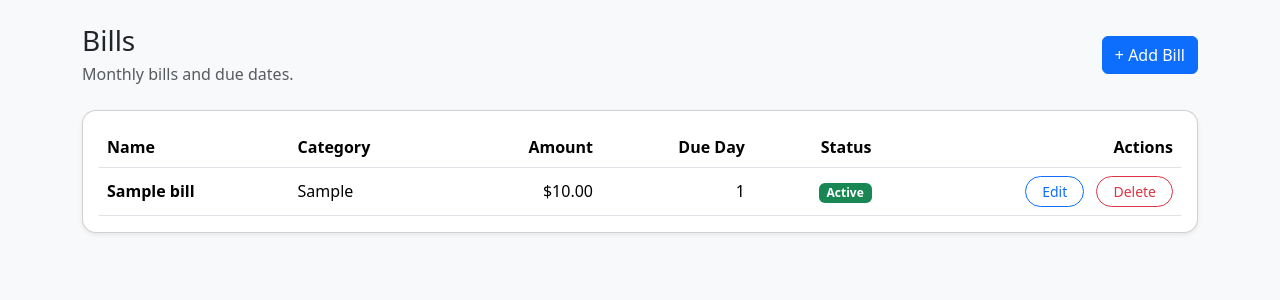
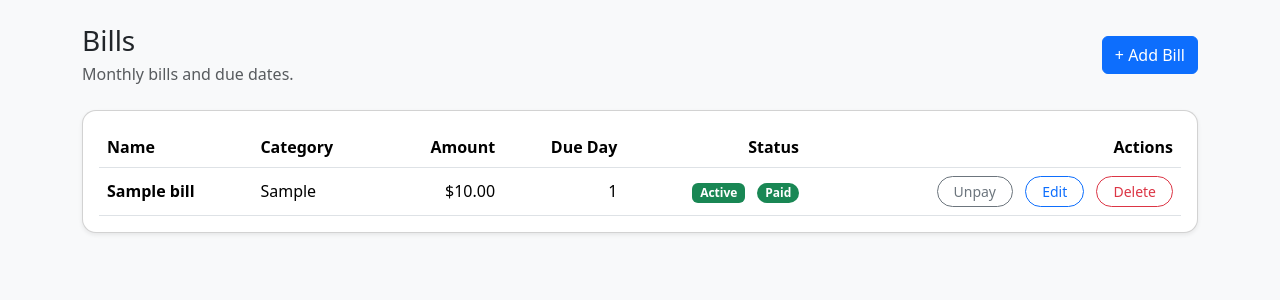
Before and after one commit to Sivad80/finance-dashboard-flask, a Flask app: page /bills in a window 1280 px wide. Shown: the part 56-356 px from the top of the page. Run offline with Flask 3, Linux system fonts and the light colour scheme; tables that the repository leaves empty hold one stand-in row (values such as "Sample post").

Commit message:
Bills: Add paid through tracking and hide bills from dashboard

```diff
--- a/app/models.py
+++ b/app/models.py
@@ -13,6 +13,7 @@ class Bill(db.Model):
     is_active = db.Column(db.Boolean, nullable=False, default=True)
     create_at = db.Column(db.Date, nullable=False, default=date.today)
 
+    paid_through = db.Column(db.Date, nullable=True)
 
 class Paycheck(db.Model):
     id = db.Column(db.Integer, primary_key=True)
--- a/app/routes.py
+++ b/app/routes.py
@@ -50,6 +50,10 @@ def dashboard():
     bills_before_payday = []
     for b in active_bills:
         due = next_due_date(b.due_day, today)
+        # Skip if already marked paid for this due date
+        if b.paid_through and b.paid_through >= due:
+            continue
+
 
         # If we don't have a payday yet, we won't filter (Show empty list for now)
         if payday_date and today <= due <= payday_date:
@@ -66,6 +70,9 @@ def dashboard():
     upcoming_bills = []
     for b in active_bills:
         due = next_due_date(b.due_day, today)
+        # Skip if already marked paid for this due date
+        if b.paid_through and b.paid_through >= due:
+            continue
 
         # If we have a payday, "upcoming" means after payday but within 30 days
         if payday_date:
@@ -190,6 +197,27 @@ def update_bill(bill_id):
     flash("Bill updated.", "success")
     return redirect(url_for("main.bills"))
 
+@main.route("/bills/<int:bill_id>/paid", methods=["POST"])
+def mark_bill_paid(bill_id):
+    bill = Bill.query.get_or_404(bill_id)
+    today = date.today()
+
+    # Use Helper to Mark Paid through the next Due Date
+    due = next_due_date(bill.due_day, today)
+    bill.paid_through = due
+
+    db.session.commit()
+    flash("Bill marked as paid.", "success")
+    return redirect(request.referrer or url_for("main.bills"))
+
+@main.route("/bills/<int:bill_id>/unpaid", methods=["POST"])
+def mark_bill_unpaid(bill_id):
+    bill = Bill.query.get_or_404(bill_id)
+    bill.paid_through = None
+    db.session.commit()
+    flash("Bill marked as unpaid.", "info")
+    return redirect(request.referrer or url_for("main.bills"))
+
 # Paychecks Routes
 
 @main.route("/paychecks")
--- a/app/templates/bills.html
+++ b/app/templates/bills.html
@@ -40,20 +40,49 @@
                     {% else %}
                       <span class="badge text-bg-secondary">Inactive</span>
                     {% endif %}
+                    {% if b.paid_through %}
+                      <span class="badge rounded-pill text-bg-success ms-2">Paid</span>
+                    {% endif %}
                   </td>
                   <td class="text-end">
+
+  {% if b.paid_through %}
+    <form method="POST"
+          action="{{ url_for('main.mark_bill_unpaid', bill_id=b.id) }}"
+          class="d-inline">
+      <button class="btn btn-sm btn-outline-secondary rounded-pill px-3 me-2"
+              type="submit">
+        Unpay
+      </button>
+    </form>
+  {% else %}
+    <form method="POST"
+          action="{{ url_for('main.mark_bill_paid', bill_id=b.id) }}"
+          class="d-inline">
+      <button class="btn btn-sm btn-outline-success rounded-pill px-3 me-2"
+              type="submit">
+        Mark Paid
+      </button>
+    </form>
+  {% endif %}
+
   <a class="btn btn-sm btn-outline-primary rounded-pill px-3 me-2"
      href="{{ url_for('main.edit_bill', bill_id=b.id) }}">
     Edit
   </a>
 
-                    <form method="POST" action="{{ url_for('main.delete_bill', bill_id=b.id) }}" class="d-inline"
+  <form method="POST"
+        action="{{ url_for('main.delete_bill', bill_id=b.id) }}"
+        class="d-inline"
         onsubmit="return confirm('Delete this bill?');">
-                      <button class="btn btn-sm btn-outline-danger rounded-pill px-3" type="submit">Delete</button>
+    <button class="btn btn-sm btn-outline-danger rounded-pill px-3"
+            type="submit">
+      Delete
+    </button>
   </form>
+
 </td>
-                </tr>
-                  </td>
+
                 </tr>
               {% endfor %}
             </tbody>
```
Also changed, not shown: migrations/versions/891e4f236df1_add_paid_through_to_bills.py (added, +32 -0 lines). Lines whose indentation alone changed are shown as unchanged.
